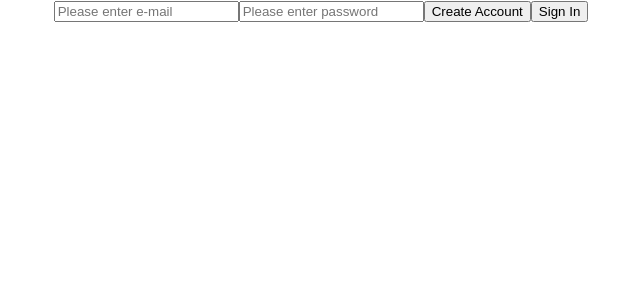
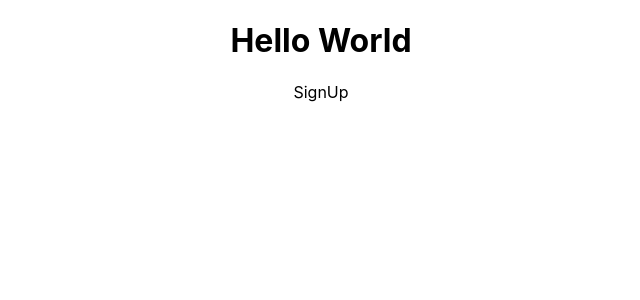
Before and after one commit to royalbai/authentication-app, a React (Create React App) app: page /signup in a window 1280 px wide. Shown: the top 300 px of the page, without its empty margins (319-959 px from the left). Built offline with nearby package versions, Linux system fonts and the light colour scheme.

Commit message:
Built components folder

```diff
--- a/src/App.css
+++ b/src/App.css
@@ -1,38 +1,3 @@
 .App {
   text-align: center;
 }
-
-.App-logo {
-  height: 40vmin;
-  pointer-events: none;
-}
-
-@media (prefers-reduced-motion: no-preference) {
-  .App-logo {
-    animation: App-logo-spin infinite 20s linear;
-  }
-}
-
-.App-header {
-  background-color: #282c34;
-  min-height: 100vh;
-  display: flex;
-  flex-direction: column;
-  align-items: center;
-  justify-content: center;
-  font-size: calc(10px + 2vmin);
-  color: white;
-}
-
-.App-link {
-  color: #61dafb;
-}
-
-@keyframes App-logo-spin {
-  from {
-    transform: rotate(0deg);
-  }
-  to {
-    transform: rotate(360deg);
-  }
-}
--- a/src/App.js
+++ b/src/App.js
@@ -1,47 +1,24 @@
+import { Route, Routes } from 'react-router-dom';
+
 import './App.css';
+import SignIn from './components/SignIn';
+import SignUp from './components/SignUp';
+import Account from './components/Account';
 import app from "./firebase";
-import { getAuth, createUserWithEmailAndPassword, signInWithEmailAndPassword } from "firebase/auth";
-import { useState } from "react";
 
 
 function App() {
 
-  const auth = getAuth(app);
-
-  const [email, setEmail] = useState("");
-  const [password, setPassword] = useState("");
-
-
-  const signUp = () => {
-    createUserWithEmailAndPassword(auth, email, password)
-      .then((userCredential) => {
-        // Signed in
-        const user = userCredential.user;
-        console.log(user);
-        alert("Successfully created an account");
-        // ...
-      })
-      .catch((error) => {
-        const errorCode = error.code;
-        // const errorMessage = error.message;
-        alert(errorCode);
-        // ..
-      });
-  }
-
-
-
   return (
-    <div className="main">
-      <div className="App">
-        <input type={"email"} placeholder="Please enter e-mail" onChange={(e) => setEmail(e.target.value)} />
-        <input type={"password"} placeholder="Please enter password" onChange={(e) => setPassword(e.target.value)} />
-
-        <button onClick={signUp}>Create Account</button>
-        <button>Sign In</button>
-      </div>
+    <div className="App">
+      <h1>Hello World</h1>
+      <Routes>
+        <Route path="/" element="SignIn" />
+        <Route path="/signup" element="SignUp" />
+        <Route path="/account" element="Account" />
+      </Routes>
     </div>
   );
-}
+};
 
 export default App;
--- /dev/null
+++ b/src/components/Account.jsx
@@ -0,0 +1,12 @@
+import React from "react";
+
+function Account() {
+
+    return (
+        <div>
+            <h2>Account</h2>
+        </div>
+    );
+};
+
+export default Account;
--- /dev/null
+++ b/src/components/SignIn.jsx
@@ -0,0 +1,12 @@
+import React from "react";
+
+function SignIn() {
+
+    return (
+        <div>
+            <h2>Sign In</h2>
+        </div>
+    );
+};
+
+export default SignIn;
--- /dev/null
+++ b/src/components/SignUp.jsx
@@ -0,0 +1,13 @@
+import React from "react";
+
+function SignUp() {
+
+    return (
+        <div>
+            <h2>Sign into your account</h2>
+            <p>Don't have an account yet? Sign Up</p>
+        </div>
+    );
+};
+
+export default SignUp;
--- a/src/index.js
+++ b/src/index.js
@@ -3,9 +3,11 @@ import ReactDOM from 'react-dom/client';
 import './index.css';
 import App from './App';
 
+import { BrowserRouter } from "react-router-dom";
+
 const root = ReactDOM.createRoot(document.getElementById('root'));
 root.render(
-  <React.StrictMode>
+  <BrowserRouter>
     <App />
-  </React.StrictMode>
+  </BrowserRouter>
 );
```
